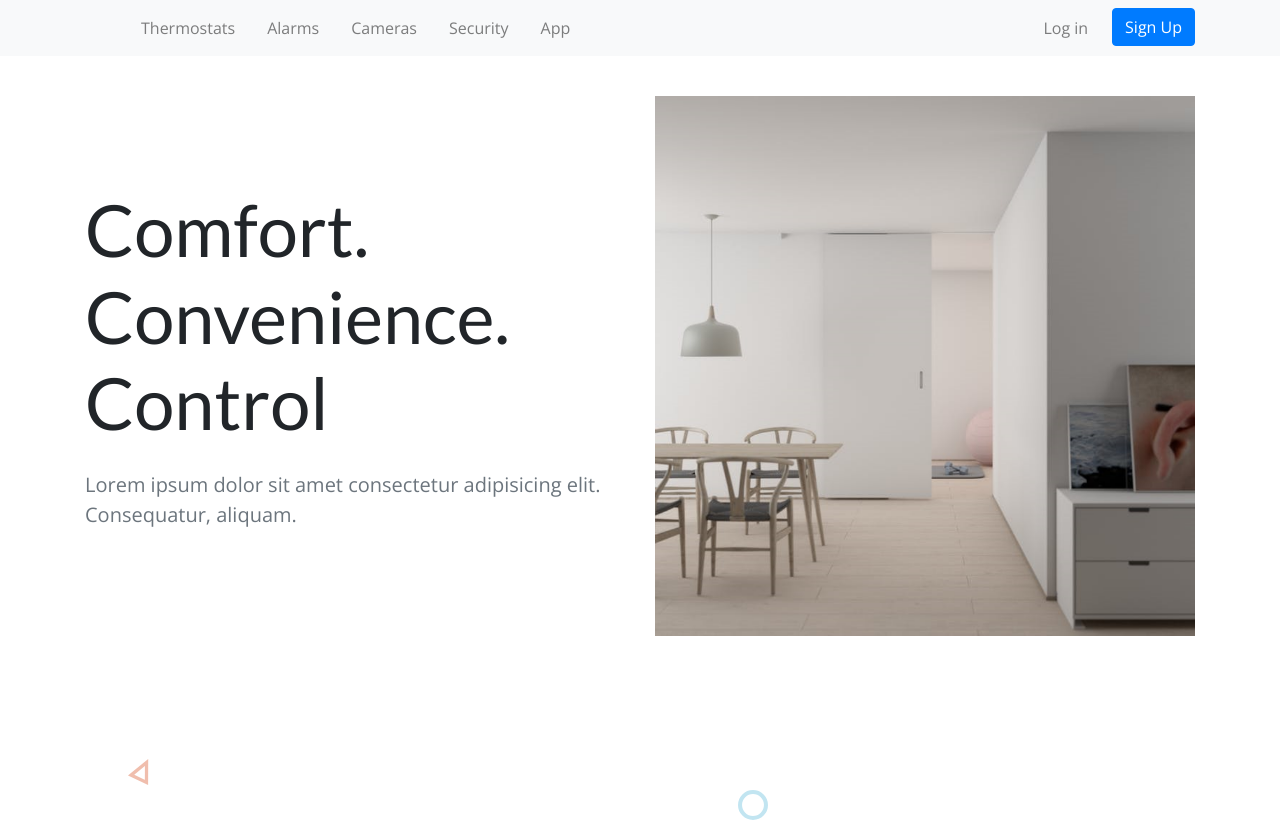
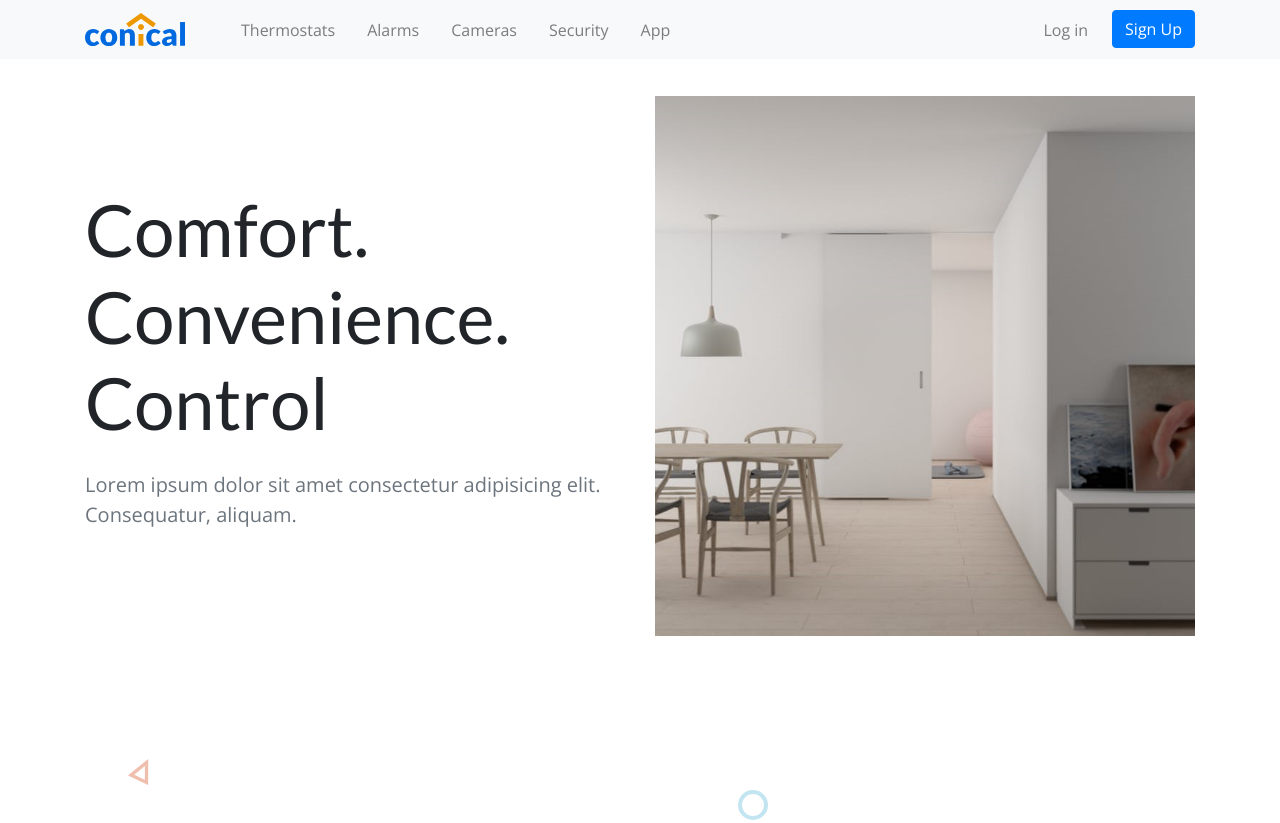
Before and after one commit to ZeyadAmr/conical-website, a plain HTML site: page index.html in a window 1280 px wide. Shown: the top 823 px of the page. Drawn offline with nearby package versions, Linux system fonts and the light colour scheme.

Commit message:
fix logo

```diff
--- a/css/main.css
+++ b/css/main.css
@@ -12,6 +12,9 @@ body {
 
 nav .navbar-toggler:focus {
   outline: none; }
+
+nav .navbar-brand {
+  width: 100px; }
 
 @media (max-width: 992px) {
   #navbar-content.h-0 {
```
